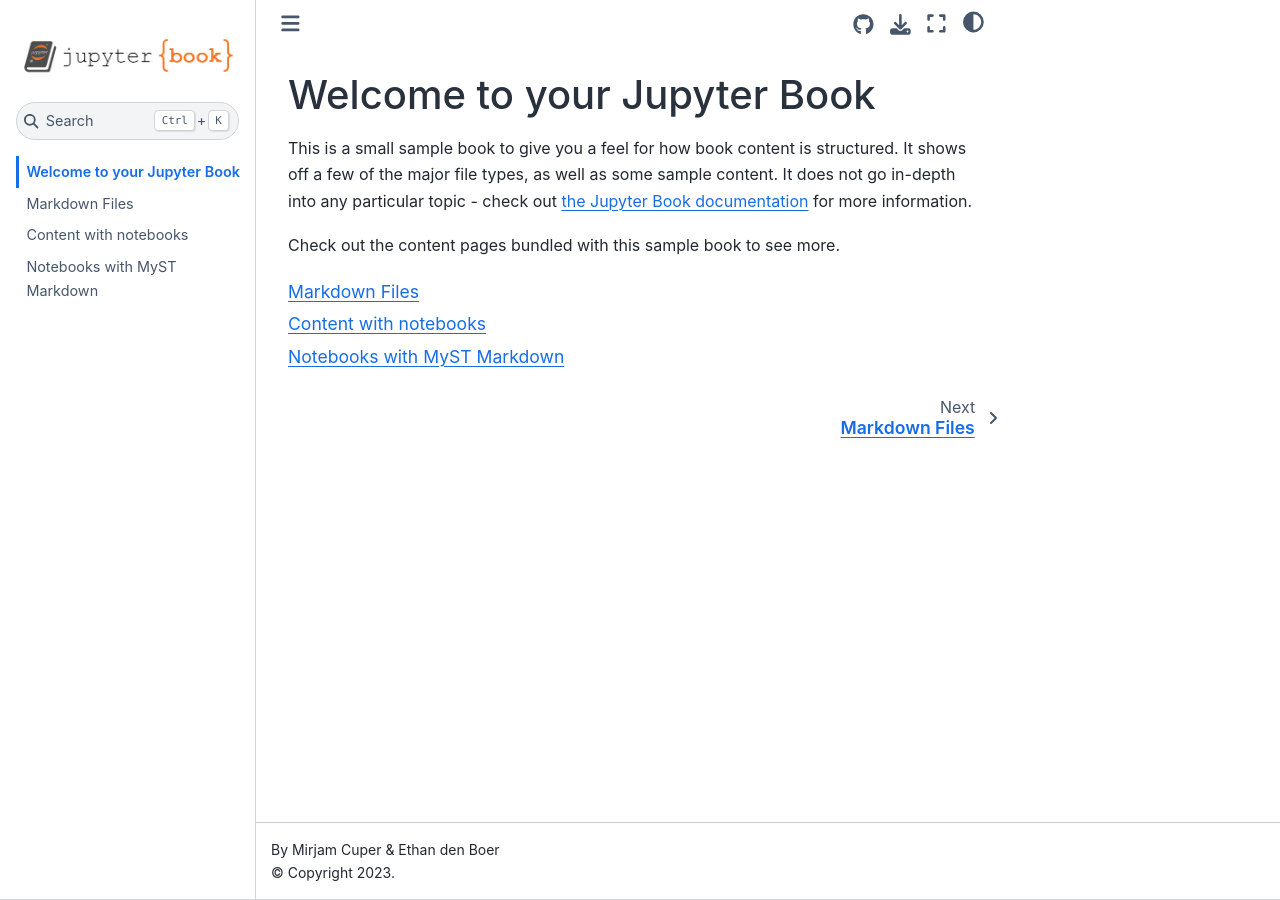
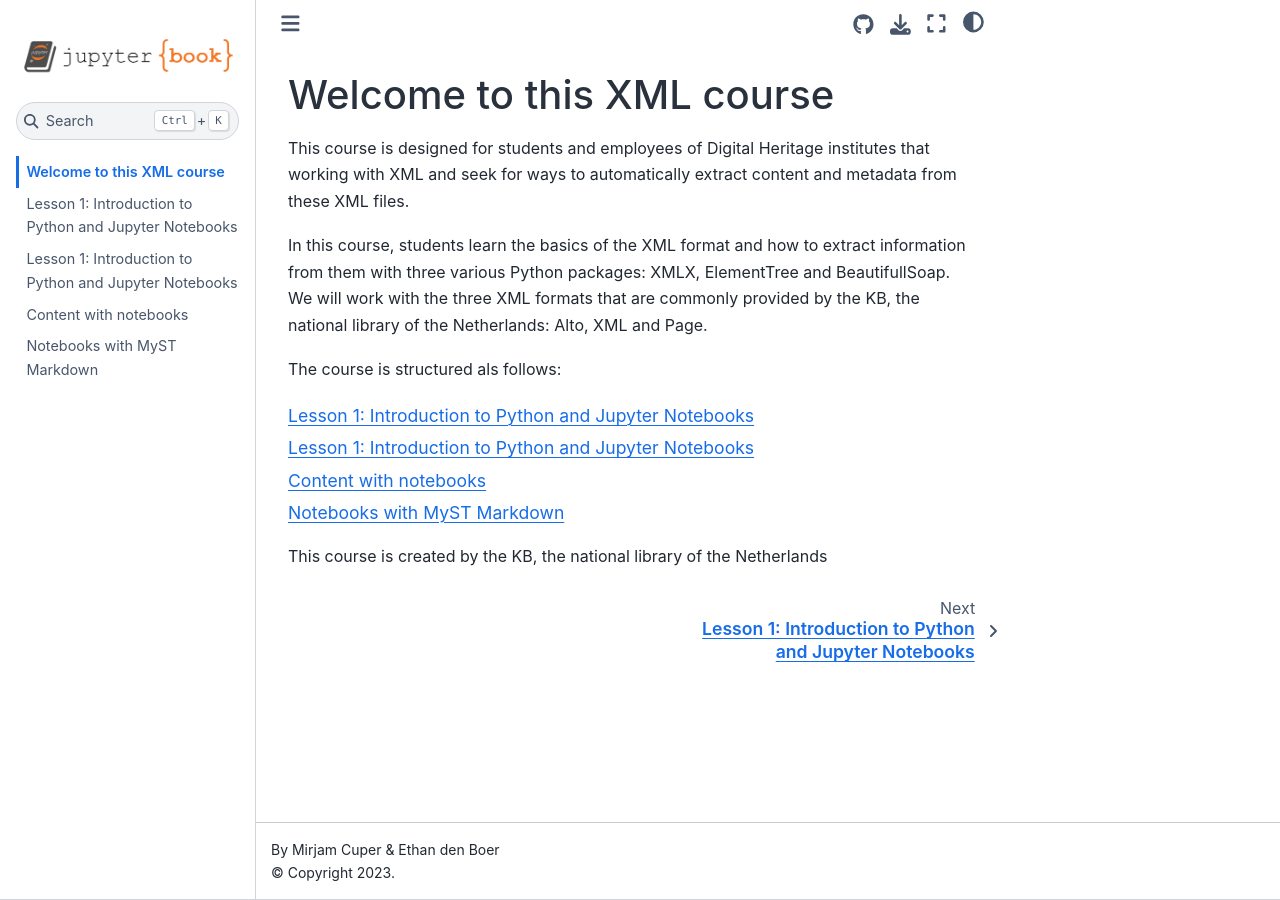
Before and after one commit to MirjamC/xml-workshop, a Jupyter Book: the page built from intro.md, in a window 1280 px wide. Built offline with Jupyter Book 1.0.4 settings and Sphinx 7.4.7 and the Sphinx Book theme 1.1.4, drawn with Linux system fonts in a browser that asks for light colours.

Commit message:
Edit the toc

````diff
--- a/_toc.yml
+++ b/_toc.yml
@@ -4,6 +4,7 @@
 format: jb-book
 root: intro
 chapters:
+- file: introduction_python
 - file: markdown
 - file: notebooks
 - file: markdown-notebooks
--- a/intro.md
+++ b/intro.md
@@ -1,11 +1,13 @@
-# Welcome to your Jupyter Book
+# Welcome to this XML course
 
-This is a small sample book to give you a feel for how book content is
-structured.
-It shows off a few of the major file types, as well as some sample content.
-It does not go in-depth into any particular topic - check out [the Jupyter Book documentation](https://jupyterbook.org) for more information.
+This course is designed for students and employees of Digital Heritage institutes that working with XML and seek for ways to
+automatically extract content and metadata from these XML files.
 
-Check out the content pages bundled with this sample book to see more.
+In this course, students learn the basics of the XML format and how to extract information from them with three various Python packages: XMLX, ElementTree
+and BeautifullSoap. We will work with the three XML formats that are commonly provided by the KB, the national library of the Netherlands: Alto, XML and Page.
 
+The course is structured als follows:
 ```{tableofcontents}
 ```
+
+This course is created by the KB, the national library of the Netherlands
--- /dev/null
+++ b/introduction_python.md
@@ -0,0 +1,3 @@
+# Lesson 1: Introduction to Python and Jupyter Notebooks
+
+Here comes the introduction to Python and Jupyter Notebooks.
--- a/markdown.md
+++ b/markdown.md
@@ -1,4 +1,4 @@
-# Markdown Files
+# Lesson 1: Introduction to Python and Jupyter Notebooks
 
 Whether you write your book's content in Jupyter Notebooks (`.ipynb`) or
 in regular markdown files (`.md`), you'll write in the same flavor of markdown
````
